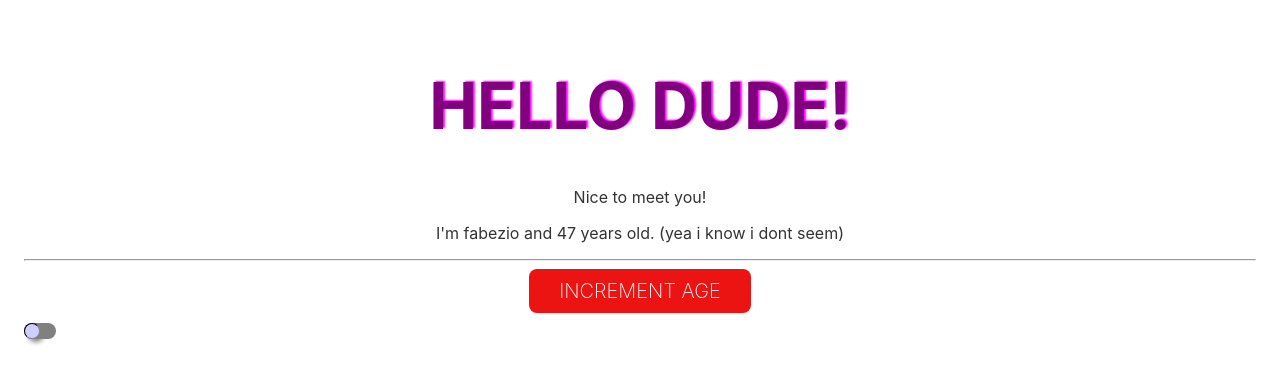
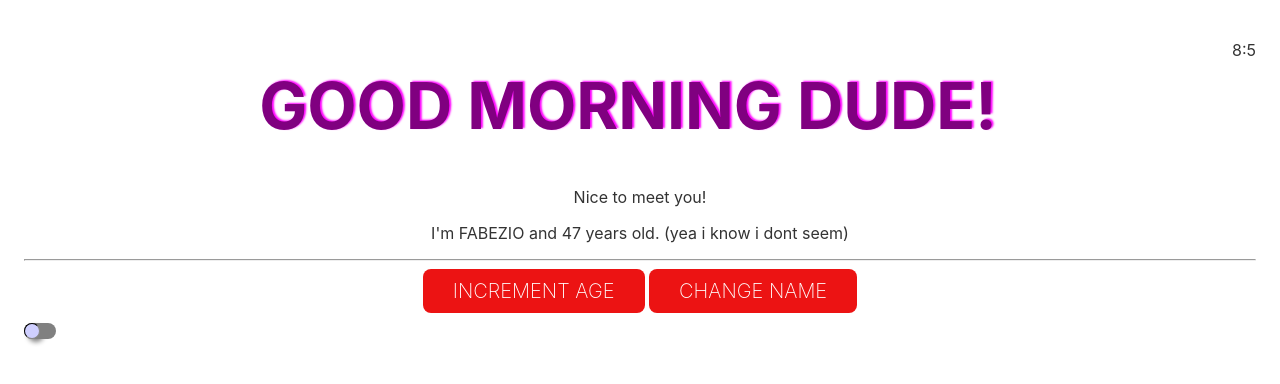
Before and after one commit to Fabezio/first-app, a Svelte app: page / in a window 1280 px wide. Shown: the top 384 px of the page. Built offline with nearby package versions, Linux system fonts and the light colour scheme.

Commit message:
added greeting compo / improved reactivities

```diff
--- a/public/global.css
+++ b/public/global.css
@@ -2,9 +2,12 @@ html, body {
 	position: relative;
 	width: 100%;
 	height: 100%;
+	/* color: whitesmoke;
+	background-color: #444; */
 }
 
 body {
+	background-color: white;
 	color: #333;
 	margin: 0;
 	padding: 8px;
--- a/src/App.svelte
+++ b/src/App.svelte
@@ -2,9 +2,17 @@
 	export let name;
 	export let age;
 	import Switch from './Switch.svelte'
+	import Greeting from './Greeting.svelte'
 	// import Compo from './Compo.svelte'
+	$: nameUppercase = name.toUpperCase()
+	$: console.log(`name: ${name}`)
+	$: console.log(`age: ${age}`)
+
 	function incrementAge () {
 		age += 1
+	}
+	function changeName () {
+		name = "Valiant Coder"
 	}
 </script>
 
@@ -12,13 +20,14 @@
 	<title>Svelte first app</title>
 </svelte:head>
 
+<main>
+	<Greeting />
 
-<main>
-	<h1>Hello dude!</h1>
 	<p>Nice to meet you!</p>
-	<p>I'm {name} and {age} years old. (yea i know i dont seem)</p>
+	<p>I'm {nameUppercase} and {age} years old. (yea i know i dont seem)</p>
 	<hr>
 	<button on:click={incrementAge}>increment age</button>
+	<button on:click={changeName}>Change Name</button>
 	<Switch />
 </main>
 
@@ -31,14 +40,7 @@
 		margin: 0 auto;
 	}
 
-	h1 {
-		color: purple;
-		text-transform: uppercase;
-		font-size: 4em;
-		text-shadow: 2px -1px 2px fuchsia;
 
-		/* font-weight: bold; */
-	}
 	button {
 		border-radius: 8px;
 		font-size: 1.25em;
--- /dev/null
+++ b/src/Greeting.svelte
@@ -0,0 +1,27 @@
+<script>
+let hours = new Date().getHours()
+let minutes = new Date().getMinutes()
+let greet = ''
+$: {
+  if (hours < 12) greet = 'good morning'
+  else if (hours < 17) greet = 'good afternoon'
+  else greet = 'good evening'
+}
+</script>
+
+<p id="clock">{hours}:{minutes}</p>
+<h1>{greet} dude!</h1>
+<style>
+#clock {
+  float: right;
+}
+
+h1 {
+		color: purple;
+		text-transform: uppercase;
+		font-size: 4em;
+		text-shadow: 2px -1px 2px fuchsia;
+
+		/* font-weight: bold; */
+	}
+</style>
--- a/src/Switch.svelte
+++ b/src/Switch.svelte
@@ -5,7 +5,7 @@ function toggle() {
   switchOn = !switchOn
 
 }
-$: console.log(`on : ${switchOn}` )
+$: console.log(`switch is ${switchOn ? 'on' : 'off'}` )
 </script>
 <div class="shape {switchOn? 'blue' : 'grey'}" on:click={toggle} >
   <div class="switch {switchOn? 'on ': 'off'}" ></div>
```
